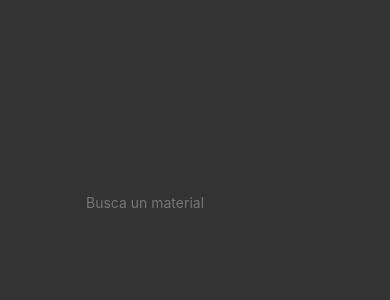
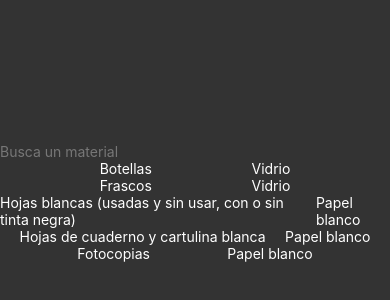
Before and after one commit to garatma/recycle, a React Native app: screen / in a window 390 px wide. Shown: the part 220-520 px from the top of the page. Built offline with nearby package versions, Linux system fonts and the light colour scheme.

Commit message:
feat: Display list

```diff
--- /dev/null
+++ b/src/Element/Element.tsx
@@ -0,0 +1,28 @@
+import { FlatList, StyleSheet, Text, View } from 'react-native';
+import { Material } from '../materials';
+
+type Props = {
+    material: Material;
+};
+
+const Element = ({ material }: Props) => {
+    return (
+        <View style={styles.table}>
+            <Text style={styles.text}>{material.material}</Text>
+            <Text style={styles.text}>{material.category}</Text>
+        </View>
+    );
+};
+
+const styles = StyleSheet.create({
+    table: {
+        display: 'flex',
+        flexDirection: 'row',
+        justifyContent: 'space-evenly',
+    },
+    text: {
+        color: '#fff',
+    },
+});
+
+export default Element;
--- a/src/List/List.tsx
+++ b/src/List/List.tsx
@@ -1,12 +1,21 @@
-import { StyleSheet, View } from 'react-native';
+import { FlatList, StyleSheet, Text, View } from 'react-native';
 import { Material } from '../materials';
+import Element from '../Element/Element';
 
 type Props = {
     list: Material[];
 };
 
 const List = ({ list }: Props) => {
-    return <View></View>;
+    return (
+        <View>
+            <FlatList
+                data={list}
+                renderItem={({ item }) => <Element material={item} />}
+                keyExtractor={(item) => item.material}
+            ></FlatList>
+        </View>
+    );
 };
 
 const styles = StyleSheet.create({});
--- a/src/Main/Main.tsx
+++ b/src/Main/Main.tsx
@@ -17,8 +17,6 @@ const Main = () => {
         );
     });
 
-    console.log({ filteredList });
-
     return (
         <View>
             <SearchBar term={term} onTermChange={setTerm} />
```
